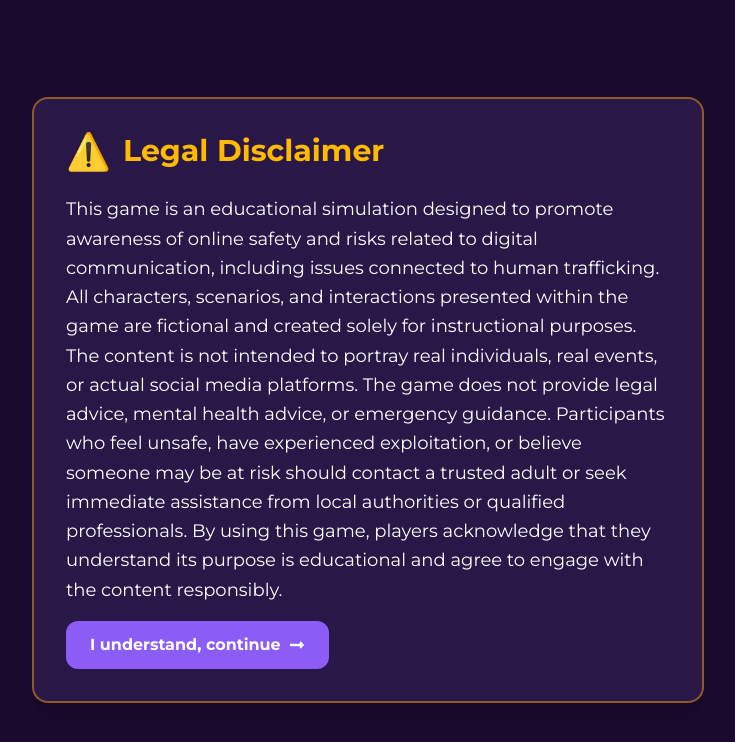
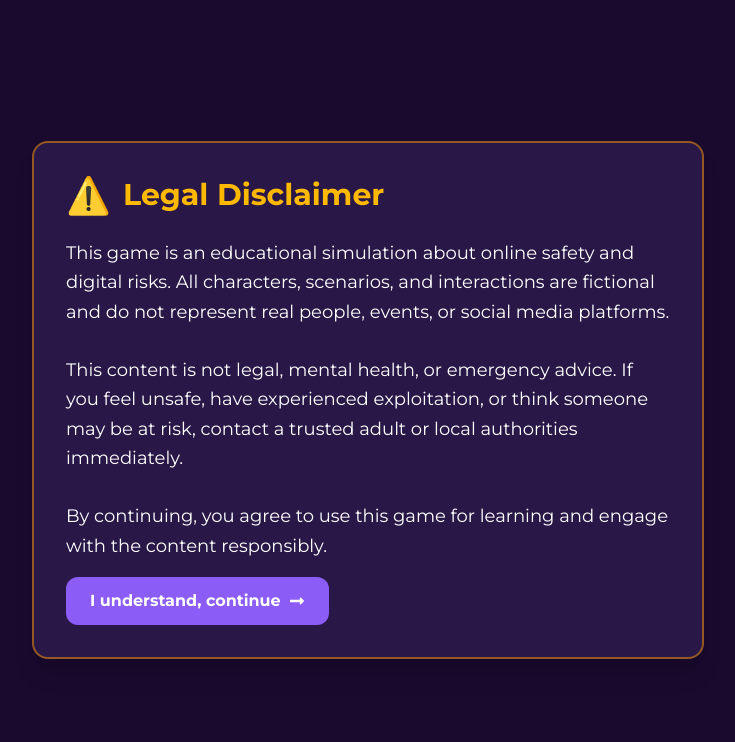
Before and after one commit to minmin1805/Friend-or-Foe-Game, a React app in the folder frontend/: page / in a window 1280 px wide. Shown: the top 742 px of the page, without its empty margins (272-1007 px from the left). Built offline with nearby package versions, Linux system fonts and the light colour scheme; no server answers; the HTML template or start-up script is replaced by a standard one.

Commit message:
fixed the text in ContentWarning page

```diff
--- a/frontend/src/pages/ContentWarningPage.jsx
+++ b/frontend/src/pages/ContentWarningPage.jsx
@@ -19,9 +19,15 @@ function ContentWarningPage() {
           </h1>
         </div>
         <p className="text-white text-lg leading-relaxed mb-4">
-        This game is an educational simulation designed to promote awareness of online safety and risks related to digital communication, including issues connected to human trafficking. All characters, scenarios, and interactions presented within the game are fictional and created solely for instructional purposes. The content is not intended to portray real individuals, real events, or actual social media platforms.
-The game does not provide legal advice, mental health advice, or emergency guidance. Participants who feel unsafe, have experienced exploitation, or believe someone may be at risk should contact a trusted adult or seek immediate assistance from local authorities or qualified professionals.
-By using this game, players acknowledge that they understand its purpose is educational and agree to engage with the content responsibly.
+          This game is an educational simulation about online safety and digital risks. All characters, scenarios,
+          and interactions are fictional and do not represent real people, events, or social media platforms.
+          <br />
+          <br />
+          This content is not legal, mental health, or emergency advice. If you feel unsafe, have experienced
+          exploitation, or think someone may be at risk, contact a trusted adult or local authorities immediately.
+          <br />
+          <br />
+          By continuing, you agree to use this game for learning and engage with the content responsibly.
         </p>
         <button
           onClick={handleContinue}
```
